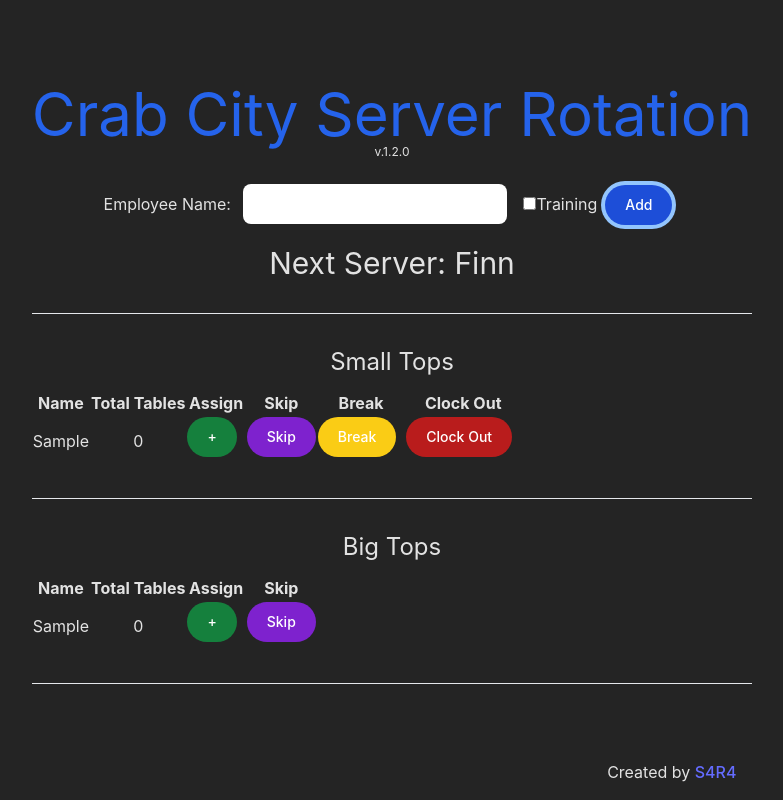
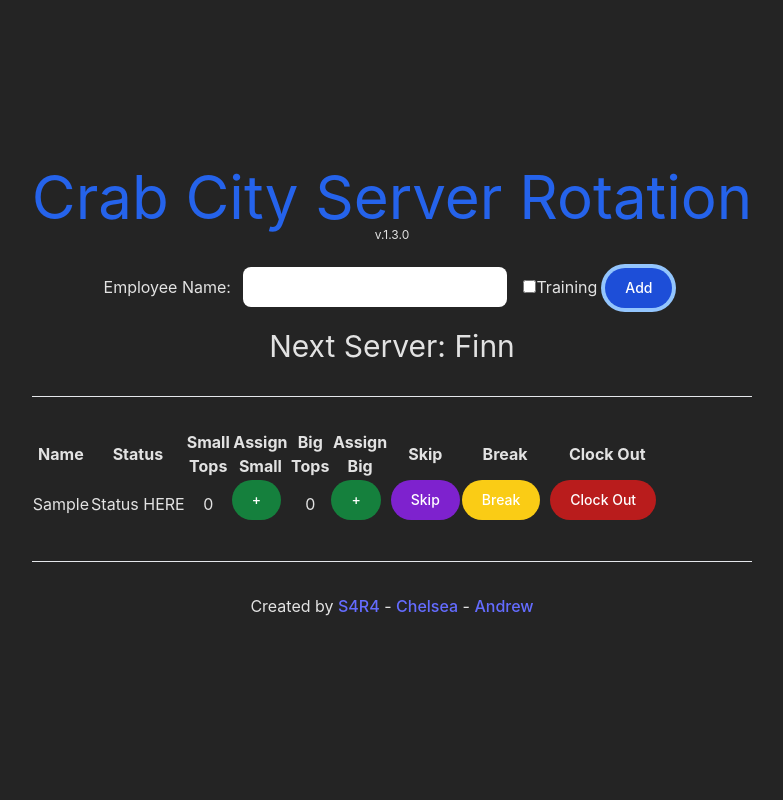
Before and after one commit to missatrox44/server-rotation-crab-city, a React (Vite) app: page / in a window 1280 px wide. Both pictures are taken after typing "Sample" into the empty fields and a click on the button "Add". Shown: the whole page, without its empty margins (248-1031 px from the left). Built offline with nearby package versions, Linux system fonts and the light colour scheme.

Commit message:
updated requirements and wireframe

```diff
--- a/src/App.jsx
+++ b/src/App.jsx
@@ -54,12 +54,8 @@ function App() {
     console.log("Big assign button clicked");
   };
 
-  const handleSkipSmall = () => {
-    console.log("Small Skip button clicked");
-  };
-
-  const handleSkipBig = () => {
-    console.log("Big Skip button clicked");
+  const handleSkip = () => {
+    console.log("Skip button clicked");
   };
 
   const handleBreak = () => {
@@ -74,7 +70,7 @@ function App() {
     <div className="App">
       <header>
         <h1 className="text-blue-600 text-6xl">Crab City Server Rotation</h1>
-        <p className="text-xs mb-6">v.1.2.0</p>
+        <p className="text-xs mb-6">v.1.3.0</p>
 
         <label for="name">Employee Name: </label>
         <input
@@ -104,15 +100,17 @@ function App() {
       </div>
       <hr className="my-8" />
 
-      {/* small tops */}
+      {/* TABLE */}
       <div>
-        <h3 className="text-2xl mb-3">Small Tops</h3>
         <table>
           <thead>
             <tr>
               <th>Name</th>
-              <th>Total Tables</th>
-              <th>Assign</th>
+              <th>Status</th>
+              <th>Small <br /> Tops</th>
+              <th>Assign <br /> Small</th>
+              <th>Big <br /> Tops</th>
+              <th>Assign <br /> Big</th>
               <th>Skip</th>
               <th>Break</th>
               <th>Clock Out</th>
@@ -124,12 +122,19 @@ function App() {
               .map((employee) => (
                 <tr key={employee.id}>
                   <td>{employee.employeeName}</td>
+                  <td>Status HERE</td>
                   <td>{employee.smallTopTotal}</td>
                   <td>
                     <AssignBtn onClick={() => handleAssignSmall(employee.id)} />
                   </td>
+                  <td>{!employee.trainee && employee.bigTopTotal}</td>
                   <td>
-                    <SkipBtn onClick={() => handleSkipSmall(employee.id)} />
+                    {!employee.trainee && (
+                      <AssignBtn onClick={() => handleAssignBig(employee.id)} />
+                    )}
+                  </td>
+                  <td>
+                    <SkipBtn onClick={() => handleSkip(employee.id)} />
                   </td>
                   <td>
                     <BreakBtn onClick={() => handleBreak(employee.id)} />
@@ -143,37 +148,7 @@ function App() {
         </table>
       </div>
       <hr className="my-8" />
-      {/* big tops */}
-      <div>
-        <h3 className="text-2xl mb-3">Big Tops</h3>
-        <table>
-          <thead>
-            <tr>
-              <th>Name</th>
-              <th>Total Tables</th>
-              <th>Assign</th>
-              <th>Skip</th>
-            </tr>
-          </thead>
-          <tbody>
-            {employees
-              .filter((employee) => !employee.trainee)
-              .map((employee) => (
-                <tr key={employee.id}>
-                  <td>{employee.employeeName}</td>
-                  <td>{employee.bigTopTotal}</td>
-                  <td>
-                    <AssignBtn onClick={() => handleAssignBig(employee.id)} />
-                  </td>
-                  <td>
-                    <SkipBtn onClick={() => handleSkipBig(employee.id)} />
-                  </td>
-                </tr>
-              ))}
-          </tbody>
-        </table>
-      </div>
-      <hr className="my-8" />
+
       <Footer />
     </div>
   );
--- a/src/components/Footer.jsx
+++ b/src/components/Footer.jsx
@@ -2,10 +2,18 @@ import React from "react";
 
 function Footer() {
   return (
-    <footer className="fixed bottom-0 w-full my-4">
+    <footer className="bottom-0 w-full my-4">
       Created by{" "}
       <a target="_blank" href="https://github.com/missatrox44">
         S4R4
+      </a>
+      {" - "}
+      <a target="_blank" href="https://chelsea314.github.io/portfolio/">
+        Chelsea
+      </a>
+      {" - "}
+      <a target="_blank" href="https://andcooke.github.io/react-portfolio/">
+        Andrew
       </a>
     </footer>
   );
```
Also changed, not shown: src/components/Header.jsx (deleted, +0 -70 lines), src/assets/wireframe3.png (added), 1 other file (tests, documents, lock files or other folders).
